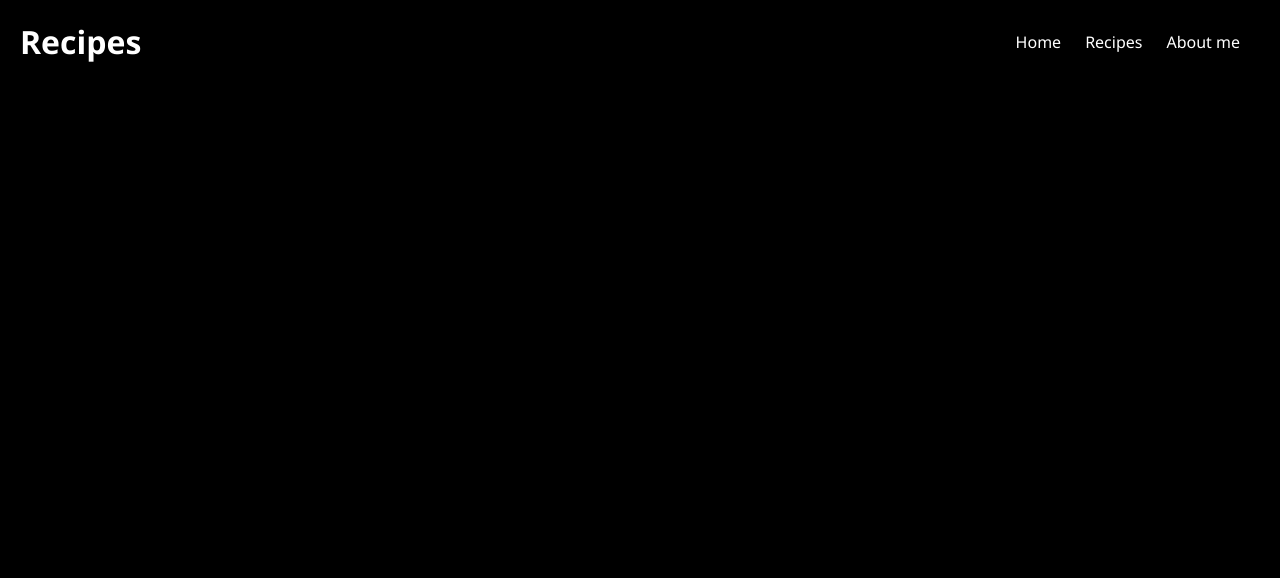
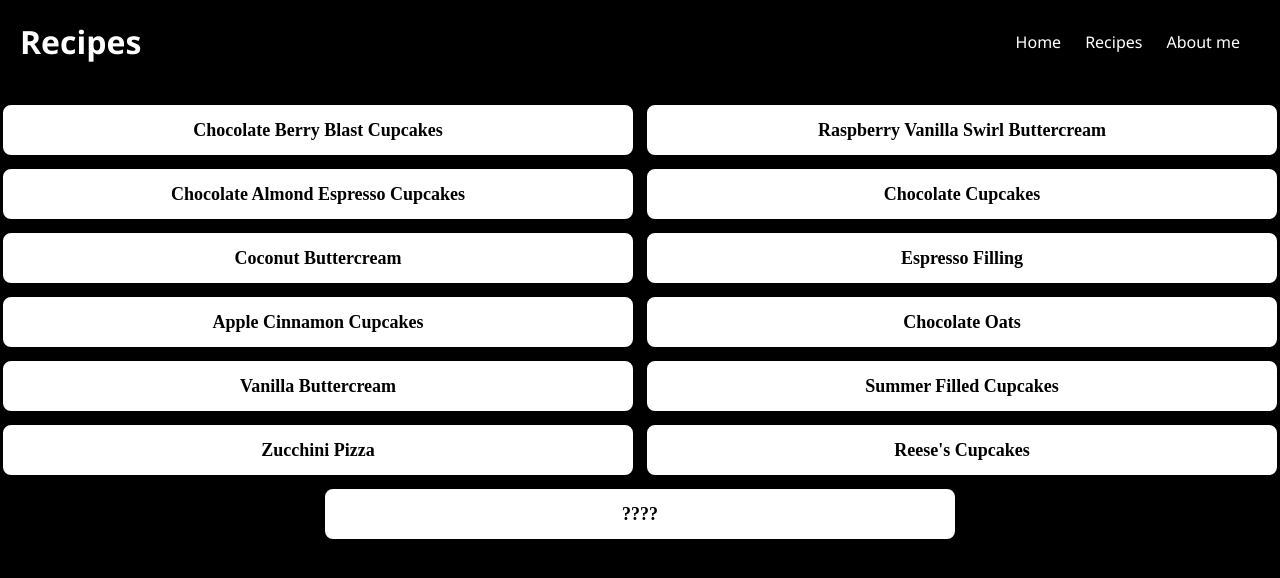
Before and after one commit to aldenroy/Clifton_Baking, a plain HTML site: page recipes.html in a window 1280 px wide. Drawn offline with Linux system fonts and the light colour scheme.

Commit message:
added recipe buttons and underline hover on link buttons.

```diff
--- a/recipes.html
+++ b/recipes.html
@@ -19,7 +19,21 @@
     </header>
 
     <main>
-        <!-- Your content goes here -->
+        <div class="button-grid">
+            <div class="button">Chocolate Berry Blast Cupcakes</div>
+            <div class="button">Raspberry Vanilla Swirl Buttercream</div>
+            <div class="button">Chocolate Almond Espresso Cupcakes</div>
+            <div class="button">Chocolate Cupcakes</div>
+            <div class="button">Coconut Buttercream</div>
+            <div class="button">Espresso Filling</div>
+            <div class="button">Apple Cinnamon Cupcakes</div>
+            <div class="button">Chocolate Oats</div>
+            <div class="button">Vanilla Buttercream</div>
+            <div class="button">Summer Filled Cupcakes</div>
+            <div class="button">Zucchini Pizza</div>
+            <div class="button">Reese's Cupcakes</div>
+            <div class="button">????</div>
+        </div>
     </main>
 
     <script src="app.js"></script>
--- a/style.css
+++ b/style.css
@@ -36,6 +36,10 @@ nav ul li a {
     text-decoration: none;
     color: #ffffff; /* Dark gray color */
     font-family: 'Segoe UI', Tahoma, Geneva, Verdana, sans-serif; /* Use modern font */
+}
+
+nav ul li a:hover {
+    text-decoration: underline;
 }
 
 /* Footer styles */
@@ -91,3 +95,32 @@ h2 {
     width: 100%; /* Ensure the image takes up full width of its container */
     object-fit: cover; /* Crop the image to fit its container */
 }
+
+.button-grid {
+    display: flex;
+    flex-wrap: wrap;
+    gap: 10px;
+    justify-content: center;
+    margin-top: 20px;
+}
+
+.button {
+    width: calc(50% - 10px);
+    height: 50px;
+    background-color: white;
+    border: 2px solid black;
+    border-radius: 10px;
+    display: flex;
+    align-items: center;
+    justify-content: center;
+    font-size: 18px;
+    font-weight: bold;
+    color: black;
+    cursor: pointer;
+    transition: background-color 0.3s, color 0.3s;
+}
+
+.button:hover {
+    background-color: rgb(160, 160, 160);
+    color: rgb(0, 0, 0);
+}
```
